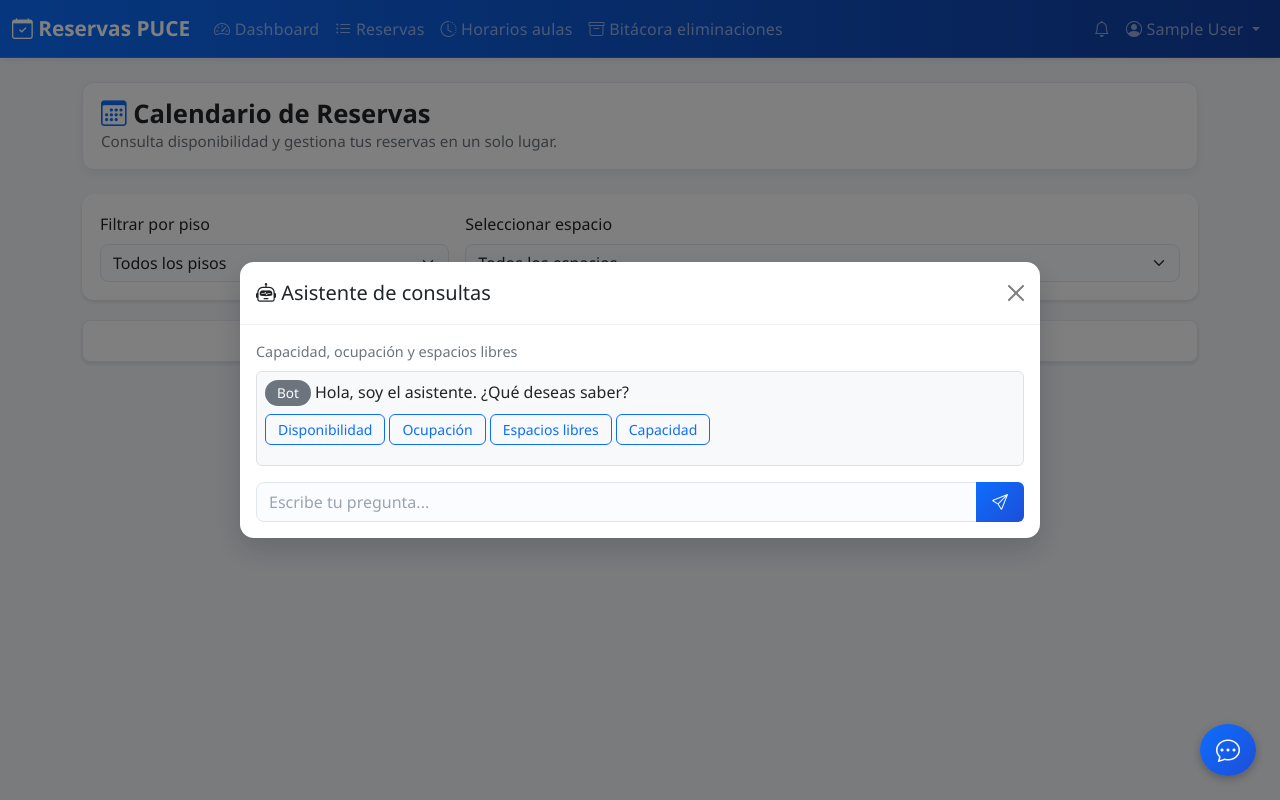
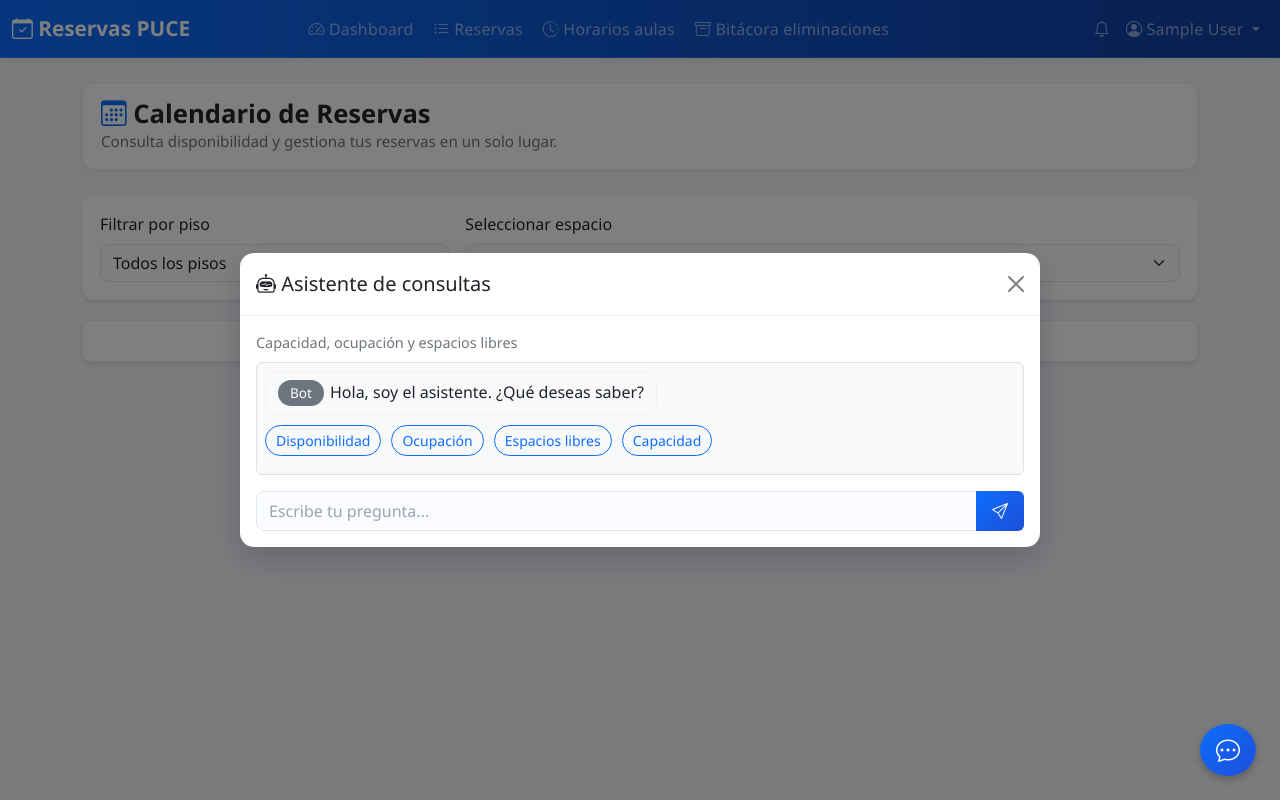
Before and after one commit to Pablitord/ReservasPuce, a Flask app: page /user/calendar in a window 1280 px wide, after a click on "Asistente". Run offline with Flask 3, Linux system fonts and the light colour scheme; the visitor is signed in with stand-in values (Sample User, id 1); data that the repository does not hold is empty; some libraries are stand-ins or nearby versions.

Commit message:
Diseño Actualizado

```diff
--- a/app/static/css/styles.css
+++ b/app/static/css/styles.css
@@ -171,6 +171,17 @@ body {
 .navbar-institutional .nav-link:hover {
     background-color: rgba(255, 255, 255, 0.12);
     border-radius: 6px;
+}
+
+.navbar-center .nav-link {
+    padding-left: 12px;
+    padding-right: 12px;
+}
+
+@media (min-width: 992px) {
+    .navbar-center {
+        gap: 4px;
+    }
 }
 
 .navbar-nav .nav-link {
--- a/app/templates/base.html
+++ b/app/templates/base.html
@@ -12,7 +12,7 @@
 <body>
     {% include 'partials/navbar.html' %}
 
-    <main class="container-fluid mt-4 main-container">
+    <main class="container-lg mt-4 main-container">
         {% include 'partials/flashes.html' %}
         {% block content %}{% endblock %}
     </main>
--- a/app/templates/partials/navbar.html
+++ b/app/templates/partials/navbar.html
@@ -7,7 +7,7 @@
             <span class="navbar-toggler-icon"></span>
         </button>
         <div class="collapse navbar-collapse" id="navbarNav">
-            <ul class="navbar-nav me-auto">
+            <ul class="navbar-nav mx-lg-auto navbar-center">
                 {% if session.user_id %}
                     {% if session.role == 'admin' %}
                         <li class="nav-item">
@@ -49,7 +49,7 @@
                     {% endif %}
                 {% endif %}
             </ul>
-            <ul class="navbar-nav">
+            <ul class="navbar-nav ms-lg-auto">
                 {% if session.user_id %}
                     {% include 'partials/notifications_dropdown.html' %}
                     <li class="nav-item dropdown">
--- a/app/templates/user/calendar.html
+++ b/app/templates/user/calendar.html
@@ -57,6 +57,43 @@
     }
     .chatbot-chip--busy { background: #ffe3e3; border-color: #ffc9c9; }
     .chatbot-chip--free { background: #e6fcf5; border-color: #c3fae8; }
+    .chat-message {
+        display: flex;
+        margin-bottom: 10px;
+    }
+    .chat-message.user {
+        justify-content: flex-end;
+    }
+    .chat-bubble {
+        max-width: 85%;
+        padding: 8px 12px;
+        border-radius: 12px;
+        border: 1px solid #e6eaf2;
+        background: #fff;
+        line-height: 1.35;
+    }
+    .chat-message.user .chat-bubble {
+        background: #e7f1ff;
+        border-color: #cfe2ff;
+        color: #0b5ed7;
+    }
+    .chat-message.bot .chat-bubble {
+        background: #f8f9fa;
+        border-color: #eef2f7;
+    }
+    .chat-bubble .badge {
+        margin-right: 6px;
+    }
+    .chatbot-chips {
+        display: flex;
+        flex-wrap: wrap;
+        gap: 6px;
+        margin-bottom: 6px;
+    }
+    .chatbot-chips .btn {
+        border-radius: 999px;
+        padding: 4px 10px;
+    }
 </style>
 {% endblock %}
 
@@ -245,15 +282,15 @@
         function appendMessage(text, sender) {
             if (!messages) return;
             const div = document.createElement('div');
-            div.className = sender === 'user' ? 'text-end mb-2' : 'text-start mb-2';
-            const badge = sender === 'user' ? '<span class="badge bg-primary me-1">Tú</span>' : '<span class="badge bg-secondary me-1">Bot</span>';
+            div.className = sender === 'user' ? 'chat-message user' : 'chat-message bot';
+            const badge = sender === 'user' ? '<span class="badge bg-primary">Tú</span>' : '<span class="badge bg-secondary">Bot</span>';
             const safeText = (text || '')
                 .toString()
                 .replace(/&/g, '&amp;')
                 .replace(/</g, '&lt;')
                 .replace(/>/g, '&gt;')
                 .replace(/\n/g, '<br>');
-            div.innerHTML = `${badge}${safeText}`;
+            div.innerHTML = `<div class="chat-bubble">${badge}${safeText}</div>`;
             messages.appendChild(div);
             messages.scrollTop = messages.scrollHeight;
         }
@@ -261,7 +298,7 @@
         function appendChips(chips, onClick) {
             if (!messages || !chips) return;
             const wrap = document.createElement('div');
-            wrap.className = 'mb-2';
+            wrap.className = 'chatbot-chips';
             chips.forEach(ch => {
                 const btn = document.createElement('button');
                 btn.type = 'button';
--- a/app/templates/user/reserve_edit.html
+++ b/app/templates/user/reserve_edit.html
@@ -65,7 +65,7 @@
                                         <i class="bi bi-info-circle"></i> Horario de clases del espacio seleccionado
                                     </div>
                                     <div class="card-body" id="scheduleContainer">
-                                        <p class="text-muted mb-0">Selecciona un espacio y una fecha para ver si está ocupado por clases.</p>
+                                    <div class="alert alert-info mb-0 py-2">Selecciona un espacio y una fecha para ver si está ocupado por clases.</div>
                                     </div>
                                 </div>
                             </div>
@@ -75,7 +75,7 @@
                                         <i class="bi bi-calendar-event"></i> Reservas del día (pendientes/aprobadas)
                                     </div>
                                     <div class="card-body" id="bookingsContainer">
-                                        <p class="text-muted mb-0">Selecciona un espacio y una fecha para ver reservas existentes.</p>
+                                    <div class="alert alert-info mb-0 py-2">Selecciona un espacio y una fecha para ver reservas existentes.</div>
                                     </div>
                                 </div>
                             </div>
--- a/app/templates/user/reserve_form.html
+++ b/app/templates/user/reserve_form.html
@@ -64,7 +64,7 @@
                                         <i class="bi bi-info-circle"></i> Horario de clases del espacio seleccionado
                                     </div>
                                     <div class="card-body" id="scheduleContainer">
-                                        <p class="text-muted mb-0">Selecciona un espacio y una fecha para ver si está ocupado por clases.</p>
+                                    <div class="alert alert-info mb-0 py-2">Selecciona un espacio y una fecha para ver si está ocupado por clases.</div>
                                     </div>
                                 </div>
                             </div>
@@ -74,7 +74,7 @@
                                         <i class="bi bi-calendar-event"></i> Reservas del día (pendientes/aprobadas)
                                     </div>
                                     <div class="card-body" id="bookingsContainer">
-                                        <p class="text-muted mb-0">Selecciona un espacio y una fecha para ver reservas existentes.</p>
+                                    <div class="alert alert-info mb-0 py-2">Selecciona un espacio y una fecha para ver reservas existentes.</div>
                                     </div>
                                 </div>
                             </div>
```
